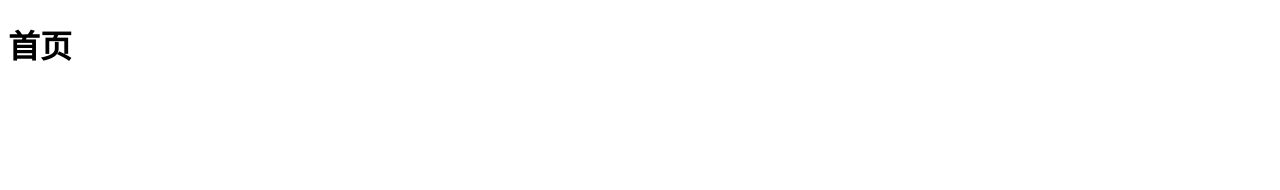
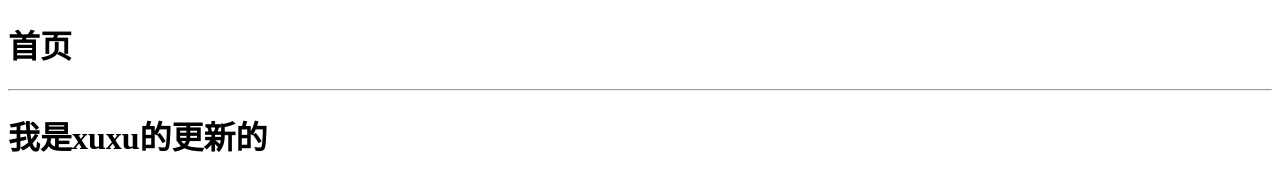
Before and after one commit to xuzhenzhen1215/project, a plain HTML site: page index.html in a window 1280 px wide. Drawn offline with Linux system fonts and the light colour scheme.

Commit message:
跟新了2个文件

```diff
--- a/css/public.css
+++ b/css/public.css
@@ -0,0 +1,3 @@
+.hh {
+    background-color: red;
+}
--- a/index.html
+++ b/index.html
@@ -8,5 +8,7 @@
 </head>
 <body>
     <h1>首页</h1>
+    <hr>
+    <h1 class="hh">我是xuxu的更新的</h1>
 </body>
 </html>
```
